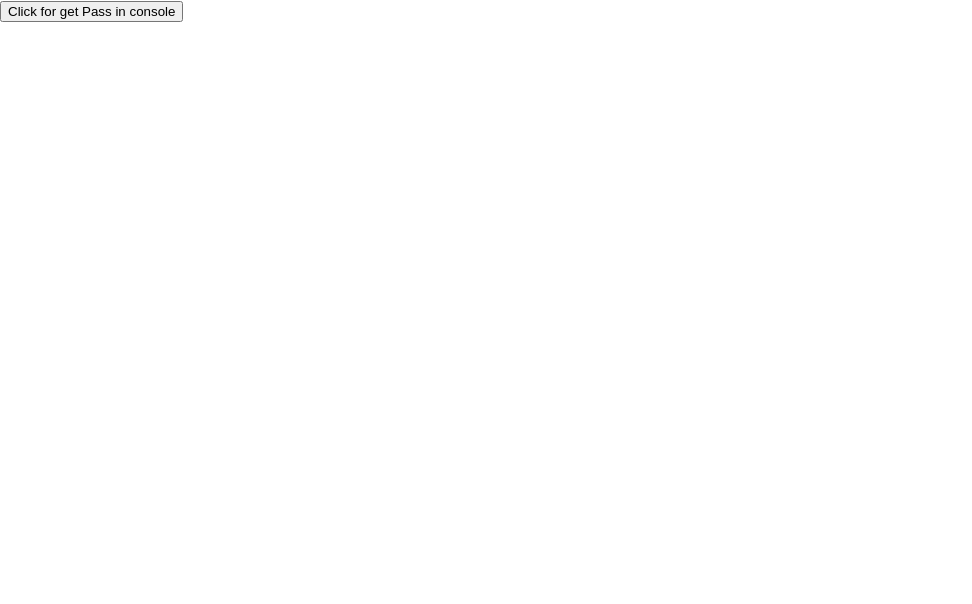
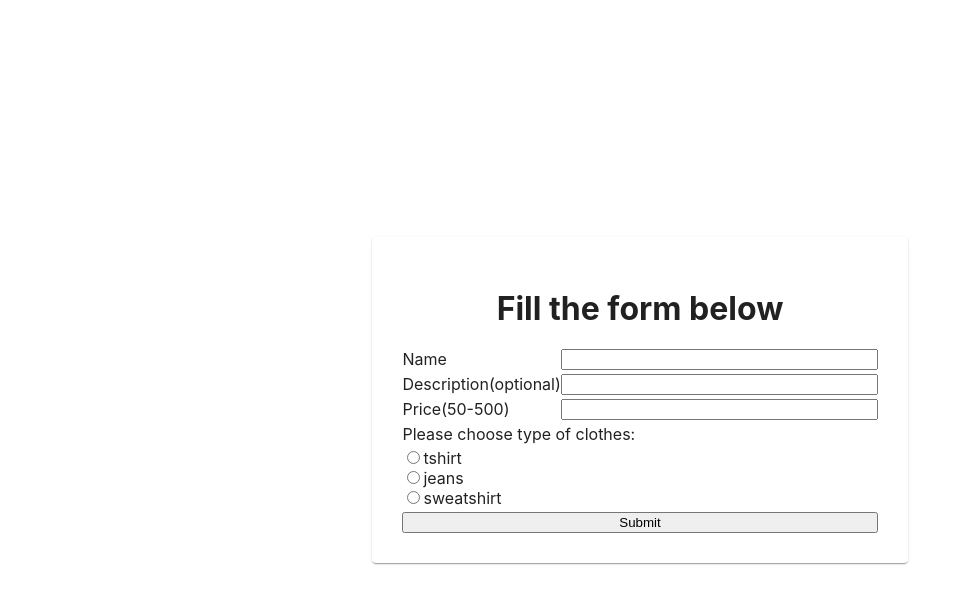
Before and after one commit to tms-js-pro-fe-68/igor-piskizhev, a React (Vite) app: page /FormAdd in a window 1280 px wide. Shown: the top 604 px of the page, without its empty margins (0-972 px from the left). Built offline with nearby package versions, Linux system fonts and the light colour scheme.

Commit message:
FormAdd-done

```diff
--- a/src/App.jsx
+++ b/src/App.jsx
@@ -1,11 +1,19 @@
-import GetPass from './components/GetPass'
+import { BrowserRouter as Router, Routes, Route } from 'react-router-dom'
+import LoginPage from './pages/LoginPage'
+import HomePage from './pages/HomePage'
+import FormAdd from './components/FormAdd'
 
 function App() {
   return (
     <div className="App">
-      <header className="App-header">
-      <GetPass email='igorp@mail.com'/>
-      </header>
+      <Router>
+        <Routes>
+          <Route path='/' element={<LoginPage/>}/>
+          <Route path='/login' element={<LoginPage/>}/>
+          <Route path='/homepage' element={<HomePage/>}/>
+          <Route path='/FormAdd' element={<FormAdd/>}/>
+        </Routes>
+      </Router>
     </div>
   )
 }
--- /dev/null
+++ b/src/api.js
@@ -0,0 +1,11 @@
+import axios from 'axios';
+
+const api = axios.create({
+  baseURL: 'https://tms-js-pro-back-end.herokuapp.com/api/',
+});
+
+api.setup = (key) => {
+  api.defaults.headers.Authorization = `Token ${key}`;
+};
+
+export default api;
--- /dev/null
+++ b/src/components/FormAdd.jsx
@@ -0,0 +1,96 @@
+import { Paper } from '@mui/material';
+import { Box } from '@mui/system';
+import { Formik, Field, Form} from 'formik';
+import * as Yup from 'yup';
+
+const FormSchema = Yup.object().shape({
+  name: Yup.string()
+  .min(2, 'Too Short!')
+  .max(50, 'Too Long!')
+  .required('Name is required*'),
+  price: Yup.number()
+  .min(50, 'Too cheap!')
+  .max(500, 'Too Hight!')
+  .required('Price is required*'),
+  type: Yup.string().min(2).required('Please choose one below!')
+})
+
+
+export default function FormAdd() {
+  const initialValues = { name: '', description: '', price: '' , type: ''};
+  return (
+    <Box
+    sx={{
+      height: '100vh',
+      width: '100vw',
+      display: 'flex',
+      flexDirection: 'column',
+      justifyContent: 'center',
+      alignItems:'center'
+       }}
+      >
+      <div/>
+      <Paper
+        style={{
+          display: 'flex',
+          margin: '100px',
+          padding : '30px'
+        }}>
+      <Formik
+      initialValues={initialValues}
+      validationSchema={FormSchema}
+      onSubmit={async (values) => {
+        await new Promise((r) => setTimeout(r, 500));
+        alert(JSON.stringify(values, null, 2));
+      }}
+      >
+        {({ values, errors, touched  }) => (
+        <Box >
+          <h1 style={{textAlign : 'center'}}>Fill the form below</h1>
+          <Form style={{display:'grid', width:'100%', gap: 4}}>
+            <label style={{display:'grid', gridTemplateColumns:'1fr 2fr'}}>
+              Name
+              <Field name="name"  />
+              {errors.name && touched.name ? (
+             <div style={{color:'red'}}>{errors.name}</div>
+               ) : null}
+            </label>
+            <label style={{display:'grid', gridTemplateColumns:'1fr 2fr'}}>
+              Description(optional)
+              <Field name="description" />
+            </label>
+            <label style={{display:'grid', gridTemplateColumns:'1fr 2fr'}}>
+              Price(50-500)
+              <Field name="price" />
+              {errors.price && touched.price ? (
+             <div style={{color:'red'}}>{errors.price}</div>
+             ) : null}
+            </label>
+            <div id="my-radio-group">Please choose type of clothes:</div>
+
+            <div role="group" aria-labelledby="my-radio-group" style={{display: 'grid', gridAutoRows: 'auto'}}>
+            <label>
+              <Field type="radio" name="type" value="tshirt" />
+              tshirt
+            </label>
+            <label>
+              <Field type="radio" name="type" value="jeans" />
+              jeans
+            </label>
+            <label>
+              <Field type="radio" name="type" value="sweatshirt" />
+              sweatshirt
+            </label>
+            {errors.type && touched.type ? (
+             <div style={{color:'red'}}>{errors.type}</div>
+             ) : null}
+          </div>
+            <button type="submit">Submit</button>
+          </Form>
+        </Box>
+        )}
+      </Formik>
+      </Paper>
+    </Box>
+  );
+}
--- /dev/null
+++ b/src/pages/HomePage/HomePage.jsx
@@ -0,0 +1,49 @@
+import { flexbox, height } from "@mui/system";
+import { useEffect } from "react";
+import { useNavigate } from "react-router-dom";
+import AccountCircle from '@mui/icons-material/AccountCircle';
+
+import FormAdd from "../../components/FormAdd";
+
+export default function HomePage() {
+    const navigate = useNavigate();
+    useEffect(()=>{
+        if (!sessionStorage.token) navigate ('/login');
+    },[])
+    return (
+        <>
+            <div
+                style={{
+                    display: 'flex',
+                    alignItems : 'center',
+                    justifyContent: 'space-between',
+                    background: 'black',
+                    height : 50,
+                    padding: 10,
+
+                }} >
+                <h1 style={{color : 'white', }}>Admin Panel</h1>
+                <div style={{color:'white'}}>USER: {sessionStorage.email}</div>
+                    <button type='button'
+                    style={{
+                        display :'flex',
+                        alignItems: 'center',
+                        justifyContent: 'center'
+                    }}
+                    onClick={
+                        ()=>{
+                        sessionStorage.token = '';
+                        sessionStorage.email = '';
+                        navigate('/login')
+                        }
+                    }>
+                        <AccountCircle />
+                         SIGN OUT
+                    </button>
+
+            </div>
+        <FormAdd />
+        </>
+
+    )
+}
--- /dev/null
+++ b/src/pages/HomePage/index.jsx
@@ -0,0 +1 @@
+export {default} from './HomePage'
--- /dev/null
+++ b/src/pages/LoginPage/LoginPage.jsx
@@ -0,0 +1,90 @@
+import React, { useEffect } from 'react';
+import { useFormik } from 'formik';
+import * as yup from 'yup';
+import { Button, Paper, TextField,Box } from '@mui/material';
+import { useNavigate } from 'react-router-dom';
+import api from '../../api';
+
+export default function LoginPage () {
+const navigate = useNavigate();
+const validationSchema1 = yup.object({
+  email: yup
+    .string('Enter your email')
+    .email('Enter a valid email')
+    .required('Email is required'),
+  password: yup
+    .string('Enter your password')
+    .min(2, 'Password should be of minimum 7 characters length')
+    .required('Password is required'),
+});
+
+const handleSubmit = async (values,{setSubmitting}) => {
+    const  {email,password} = values;
+    const {data} = await api.post(`/users/signin`, { email, password });
+    sessionStorage.token = data.token
+    sessionStorage.email = data.email
+    api.setup(data.token)
+    navigate('/homepage', { replace: true })
+    setSubmitting(false)
+}
+
+
+  const formik = useFormik({
+    initialValues: {
+      email: '',
+      password: '',
+    },
+    validationSchema: validationSchema1,
+    onSubmit: handleSubmit,
+  });
+
+  useEffect(()=>{
+      if (sessionStorage.token) navigate ('/homepage');
+  },[])
+  return (
+    <Box
+    sx={{
+      height: '100vh',
+      width: '100vw',
+      display: 'flex',
+      flexDirection: 'column',
+      justifyContent: 'center',
+      alignItems:'center'
+       }}
+      >
+    <Paper elevation={3} sx={{padding:'30px'}}>
+        <form onSubmit={formik.handleSubmit}
+      style={{
+        display: 'flex',
+        flexDirection: 'column'
+          }}>
+            <TextField
+            // fullWidth
+            id="email"
+            name="email"
+            label="Email"
+            value={formik.values.email}
+            onChange={formik.handleChange}
+            error={formik.touched.email && Boolean(formik.errors.email)}
+            helperText={formik.touched.email && formik.errors.email}
+            />
+            <TextField
+            // fullWidth
+            id="password"
+            name="password"
+            label="Password"
+            type="password"
+            value={formik.values.password}
+            onChange={formik.handleChange}
+            error={formik.touched.password && Boolean(formik.errors.password)}
+            helperText={formik.touched.password && formik.errors.password}
+            />
+            <Button color="primary" variant="contained" fullWidth type="submit" >
+            Submit
+            </Button>
+        </form>
+        </Paper>
+      </Box>
+    );
+}
+;
--- /dev/null
+++ b/src/pages/LoginPage/index.jsx
@@ -0,0 +1 @@
+export {default} from './LoginPage'
```
Also changed, not shown: package.json (+11 -1 lines), 1 other file (tests, documents, lock files or other folders).
